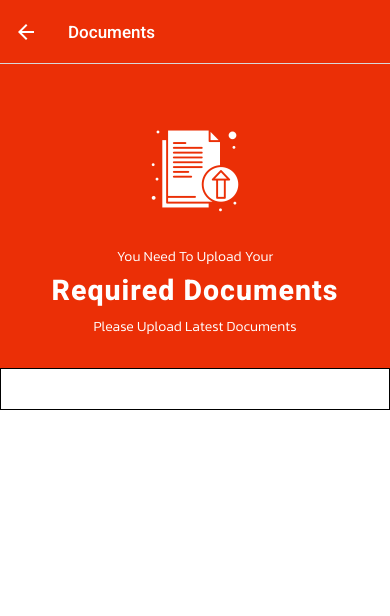
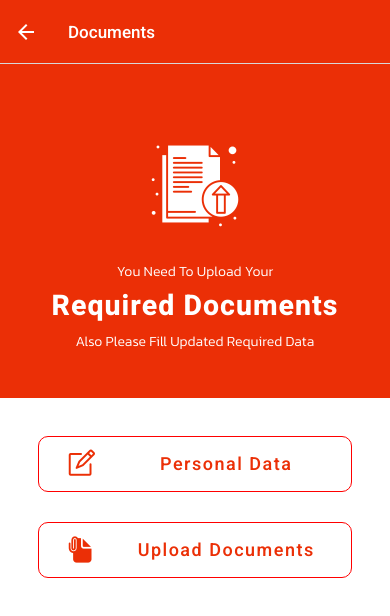
Before and after one commit to Rehmathere/Acha-Parhlo-APP-2023, a React Native app: screen /Doc_HomeMain in a window 390 px wide. Shown: the top 616 px of the page. Built offline with nearby package versions, Linux system fonts and the light colour scheme.

Commit message:
Add files via upload

```diff
--- a/component/SearchUni/Doc_HomeMain.js
+++ b/component/SearchUni/Doc_HomeMain.js
@@ -4,6 +4,8 @@ import { Text, View, StyleSheet, Image } from 'react-native'
 import { useNavigation } from '@react-navigation/native'
 // Fonts Header File
 import { useFonts } from "expo-font";
+import { TouchableOpacity } from 'react-native-gesture-handler';
+import { AntDesign, Ionicons } from '@expo/vector-icons';
 
 export default function Doc_HomeMain() {
     // 0 - useNavigation
@@ -39,11 +41,32 @@ export default function Doc_HomeMain() {
                 </View>
                 <Text style={styles.DHM_fir_1}>You need to upload your</Text>
                 <Text style={styles.DHM_fir_2}>Required Documents</Text>
-                <Text style={styles.DHM_fir_1}>Please Upload Latest Documents</Text>
+                <Text style={styles.DHM_fir_1}>Also Please Fill Updated Required Data</Text>
             </View>
             {/* 2 Documents Button */}
             <View style={styles.DMH_Button_Parent}>
-                {/* Start */}
+                {/* Button 1 */}
+                <TouchableOpacity style={styles.BTn_1_Parent} onPress={() => navigation.navigate('S_PersonalData')}>
+                    <View style={styles.BTn_1_Parent_Box}>
+                        {/* Part 1 */}
+                        <View style={styles.BTn_1_Parent_Box_P1}>
+                            <Text style={styles.BTn_1_Parent_Box_P1_child}><AntDesign name="form" size={28} color="#EB2F06" /></Text>
+                        </View>
+                        {/* Part 2 */}
+                        <Text style={styles.BTn_1_Parent_Box_P2}>Personal Data</Text>
+                    </View>
+                </TouchableOpacity>
+                {/* Button 2 */}
+                <TouchableOpacity style={styles.BTn_1_Parent} onPress={() => navigation.navigate('DocHome')}>
+                    <View style={styles.BTn_1_Parent_Box}>
+                        {/* Part 1 */}
+                        <View style={styles.BTn_1_Parent_Box_P1}>
+                            <Text><Ionicons name="document-attach" size={28} color="#EB2F06" /></Text>
+                        </View>
+                        {/* Part 2 */}
+                        <Text style={styles.BTn_1_Parent_Box_P2}>Upload Documents</Text>
+                    </View>
+                </TouchableOpacity>
             </View>
         </View>
     )
@@ -61,9 +84,8 @@ const styles = StyleSheet.create({
         textAlign: "center",
         fontFamily: "Heebo",
         fontSize: 18,
-        paddingVertical: 30,
+        paddingVertical: 45,
         backgroundColor: "#EB2F06",
-
     },
     DMH_Img_Parent: {
         // borderWidth: 0.5,
@@ -98,7 +120,42 @@ const styles = StyleSheet.create({
         paddingVertical: 2,
     },
     DMH_Button_Parent: {
-        borderWidth: 0.5,
-        paddingVertical: 20,
+        // borderWidth: 0.5,
+        paddingVertical: 23,
+    },
+    BTn_1_Parent: {
+        borderWidth: 1,
+        borderColor: "red",
+        paddingVertical: 1,
+        marginHorizontal: 38,
+        borderRadius: 10,
+        borderRadius: 10,
+        marginVertical: 15,
+    },
+    BTn_1_Parent_Box: {
+        // borderWidth: 0.5,
+        // borderColor: "red",
+        paddingVertical: 5,
+        flexDirection: "row",
+        justifyContent: "center",
+        alignItems: "center",
+    },
+    BTn_1_Parent_Box_P1: {
+        // borderWidth: 0.5,
+        padding: 5,
+        width: "20%",
+        flexDirection: "row",
+        justifyContent: "center",
+        alignItems: "center",
+    },
+    BTn_1_Parent_Box_P2: {
+        // borderWidth: 0.5,
+        padding: 5,
+        width: "73%",
+        color: "#EB2F06",
+        textAlign: "center",
+        fontFamily: "Heebo",
+        letterSpacing: 1.5,
+        fontSize: 18,
     },
 });
--- a/component/SearchUni/DocumentPage/DocHome.js
+++ b/component/SearchUni/DocumentPage/DocHome.js
@@ -151,7 +151,11 @@ export default function DocHome() {
                     </TouchableOpacity>
                 </View>
                 {/* Button */}
-                {/* Start */}
+                <View style={styles.DH_Last_Btn_Parent}>
+                    <TouchableOpacity style={styles.DH_Last_Btn_Box} onPress={() => navigation.navigate('S_FinalSubmit')}>
+                        <Text style={styles.DH_Last_Btn}>Submit Application</Text>
+                    </TouchableOpacity>
+                </View>
             </ScrollView>
         </View>
     )
@@ -181,6 +185,7 @@ const styles = StyleSheet.create({
         fontSize: 24,
         textAlign: "center",
         letterSpacing: 0.5,
+        color: "#EB2F06",
     },
     DocTxt2: {
         // borderWidth: 0.5,
@@ -241,4 +246,26 @@ const styles = StyleSheet.create({
         letterSpacing: 0.3,
         paddingHorizontal: 10,
     },
+    DH_Last_Btn_Parent:{
+        // borderWidth: 0.5,
+        paddingTop: 15,
+        paddingBottom: 25,
+    },
+    DH_Last_Btn_Box:{
+        borderWidth: 1,
+        borderColor: "#EB2F06",
+        marginHorizontal: 30,
+        paddingVertical: 6,
+        borderRadius: 10,
+        backgroundColor:"#EB2F06",
+    },
+    DH_Last_Btn:{
+        // borderWidth: 1,
+        paddingVertical: 5,
+        textAlign:"center",
+        letterSpacing: 2,
+        fontFamily: "Heebo",
+        color: "white",
+        fontSize: 18,
+    },
 })
--- /dev/null
+++ b/component/SearchUni/S_FinalSubmit.js
@@ -0,0 +1,101 @@
+import React, { useState, useEffect } from 'react'
+import { Text, View, StyleSheet, Image, TouchableOpacity } from 'react-native'
+// useNavigate
+import { useNavigation } from '@react-navigation/native'
+// Fonts Header File
+import { useFonts } from "expo-font";
+
+export default function S_FinalSubmit() {
+    // 0 - useNavigate
+    const navigation = useNavigation();
+    // 1 - useState
+    const [fontsLoaded, setFontsLoaded] = useState(false);
+    // Expo Font Logic
+    let [loaded] = useFonts({
+        Archivo: require("../../assets/fonts/My_Soul/ArchivoBlack-Regular.ttf"),
+        Kanit: require("../../assets/fonts/My_Soul/Kanit-Light.ttf"),
+        Heebo: require("../../assets/fonts/My_Soul/Heebo-Medium.ttf"),
+        HeeboExtra: require("../../assets/fonts/My_Soul/Heebo-ExtraBold.ttf"),
+        KanitBold: require("../../assets/fonts/My_Soul/Kanit-Bold.ttf"),
+        KanitBlack: require("../../assets/fonts/My_Soul/Kanit-Black.ttf"),
+    });
+    // It Will Load Font
+    useEffect(() => {
+        if (loaded) {
+            setFontsLoaded(true);
+        }
+    }, [loaded]);
+    // It Tells If Font Is Loaded Or If Not Loaded Then Nothing Will Show,
+    if (!fontsLoaded) {
+        return null;
+    }
+    // Main Body
+    return (
+        <View style={styles.container}>
+            <View style={styles.ParentImg}>
+                <Image source={require('../Pics/S_FS_1.png')} style={styles.myimg} />
+            </View>
+            <Text style={styles.Txt}>Your Application Is Successfully Submitted</Text>
+            <View style={styles.BtnParent}>
+                <TouchableOpacity style={styles.S_Btn_Box} onPress={() => navigation.navigate('SubMainHome')}>
+                    <Text style={styles.S_Btn_Box_Text}>Go To Dashboard</Text>
+                </TouchableOpacity>
+            </View>
+        </View>
+    )
+}
+
+// CSS
+const styles = StyleSheet.create({
+    container: {
+        flex: 1,
+        backgroundColor: "#EB2F06",
+        justifyContent: "center",
+        alignItems: "center",
+    },
+    ParentImg: {
+        // borderWidth: 0.5,
+        width: "100%",
+        paddingVertical: 20,
+        justifyContent: "center",
+        alignItems: "center",
+    },
+    myimg: {
+        width: 105,
+        height: 105,
+        // borderWidth: 0.5,
+        // borderColor: "black",
+    },
+    Txt: {
+        // borderWidth: 0.5,
+        borderColor: "white",
+        fontFamily: "Kanit",
+        fontSize: 14,
+        textAlign: "center",
+        letterSpacing: 1,
+        color: "white",
+    },
+    BtnParent: {
+        // borderWidth: 0.5,
+        // borderColor: "white",
+        paddingVertical: 33,
+        width: "100%",
+    },
+    S_Btn_Box: {
+        borderWidth: 0.5,
+        borderColor: "white",
+        marginHorizontal: 55,
+        paddingVertical: 5,
+        backgroundColor: "#E3DAD7",
+        borderRadius: 25,
+    },
+    S_Btn_Box_Text: {
+        // borderWidth: 0.5,
+        paddingVertical: 5,
+        fontFamily: "HeeboExtra",
+        textAlign: "center",
+        fontSize: 17,
+        letterSpacing: 3,
+        color: "#EB2F06",
+    },
+})
--- /dev/null
+++ b/component/SearchUni/S_PersonalData.js
@@ -0,0 +1,45 @@
+import React, { useState, useEffect } from 'react'
+import { Text, View, StyleSheet, Image, TouchableOpacity } from 'react-native'
+// useNavigate
+import { useNavigation } from '@react-navigation/native'
+// Fonts Header File
+import { useFonts } from "expo-font";
+
+export default function S_PersonalData() {
+    // 0 - useNavigate
+    const navigation = useNavigation();
+    // 1 - useState
+    const [fontsLoaded, setFontsLoaded] = useState(false);
+    // Expo Font Logic
+    let [loaded] = useFonts({
+        Archivo: require("../../assets/fonts/My_Soul/ArchivoBlack-Regular.ttf"),
+        Kanit: require("../../assets/fonts/My_Soul/Kanit-Light.ttf"),
+        Heebo: require("../../assets/fonts/My_Soul/Heebo-Medium.ttf"),
+        HeeboExtra: require("../../assets/fonts/My_Soul/Heebo-ExtraBold.ttf"),
+        KanitBold: require("../../assets/fonts/My_Soul/Kanit-Bold.ttf"),
+        KanitBlack: require("../../assets/fonts/My_Soul/Kanit-Black.ttf"),
+    });
+    // It Will Load Font
+    useEffect(() => {
+        if (loaded) {
+            setFontsLoaded(true);
+        }
+    }, [loaded]);
+    // It Tells If Font Is Loaded Or If Not Loaded Then Nothing Will Show,
+    if (!fontsLoaded) {
+        return null;
+    }
+    // Main Body
+    return (
+        <View style={styles.container}>
+            <Text>Personal Data</Text>
+        </View>
+    )
+}
+
+// CSS
+const styles = StyleSheet.create({
+    container: {
+        flex: 1,
+    },
+})
```
